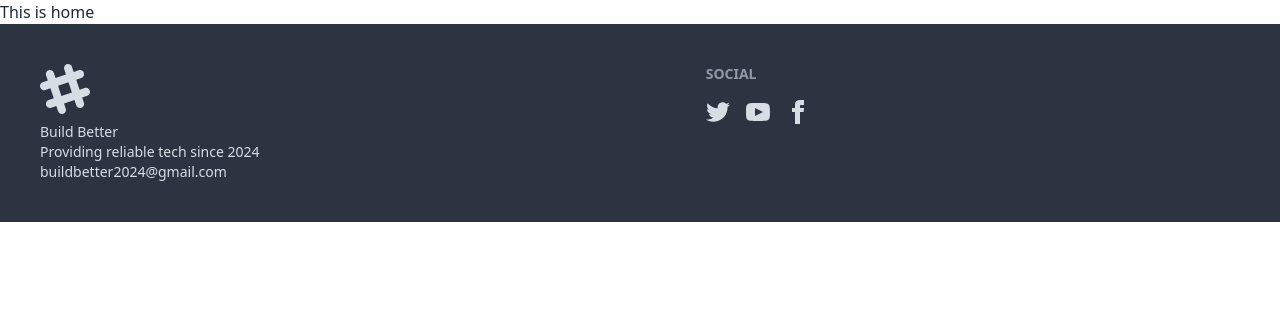
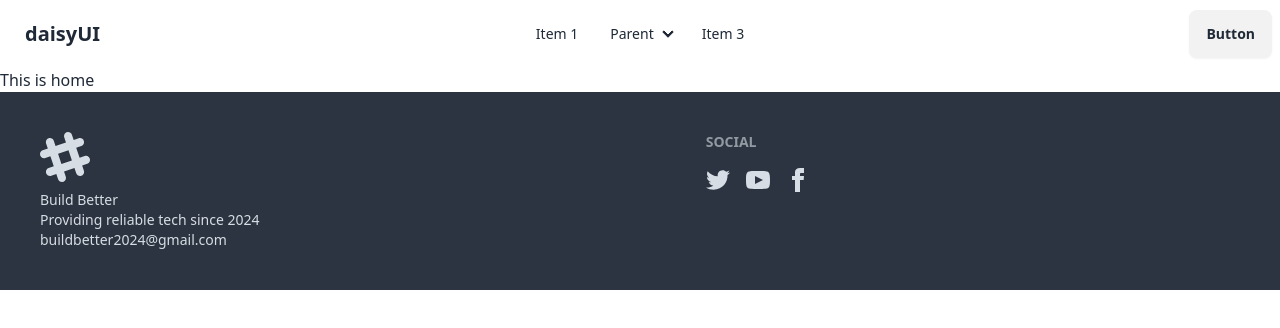
Before and after one commit to JannatulAfrozFaria/build-better, a React (Vite) app: page / in a window 1280 px wide. Shown: the top 328 px of the page. Built offline with nearby package versions, Linux system fonts and the light colour scheme.

Commit message:
Navbar imported from Daisy

```diff
--- a/src/pages/shared/Footer/Navbar.jsx
+++ b/src/pages/shared/Footer/Navbar.jsx
@@ -1,11 +1,81 @@
-import React from 'react';
+import React from "react";
 
 const Navbar = () => {
-    return (
-        <div>
-
+  return (
+    <>
+      <div className="navbar bg-base-100">
+        <div className="navbar-start">
+          <div className="dropdown">
+            <div tabIndex={0} role="button" className="btn btn-ghost lg:hidden">
+              <svg
+                xmlns="http://www.w3.org/2000/svg"
+                className="h-5 w-5"
+                fill="none"
+                viewBox="0 0 24 24"
+                stroke="currentColor"
+              >
+                <path
+                  strokeLinecap="round"
+                  strokeLinejoin="round"
+                  strokeWidth="2"
+                  d="M4 6h16M4 12h8m-8 6h16"
+                />
+              </svg>
+            </div>
+            <ul
+              tabIndex={0}
+              className="menu menu-sm dropdown-content bg-base-100 rounded-box z-[1] mt-3 w-52 p-2 shadow"
+            >
+              <li>
+                <a>Item 1</a>
+              </li>
+              <li>
+                <a>Parent</a>
+                <ul className="p-2">
+                  <li>
+                    <a>Submenu 1</a>
+                  </li>
+                  <li>
+                    <a>Submenu 2</a>
+                  </li>
+                </ul>
+              </li>
+              <li>
+                <a>Item 3</a>
+              </li>
+            </ul>
+          </div>
+          <a className="btn btn-ghost text-xl">daisyUI</a>
         </div>
-    );
+        <div className="navbar-center hidden lg:flex">
+          <ul className="menu menu-horizontal px-1">
+            <li>
+              <a>Item 1</a>
+            </li>
+            <li>
+              <details>
+                <summary>Parent</summary>
+                <ul className="p-2">
+                  <li>
+                    <a>Submenu 1</a>
+                  </li>
+                  <li>
+                    <a>Submenu 2</a>
+                  </li>
+                </ul>
+              </details>
+            </li>
+            <li>
+              <a>Item 3</a>
+            </li>
+          </ul>
+        </div>
+        <div className="navbar-end">
+          <a className="btn">Button</a>
+        </div>
+      </div>
+    </>
+  );
 };
 
 export default Navbar;
```
